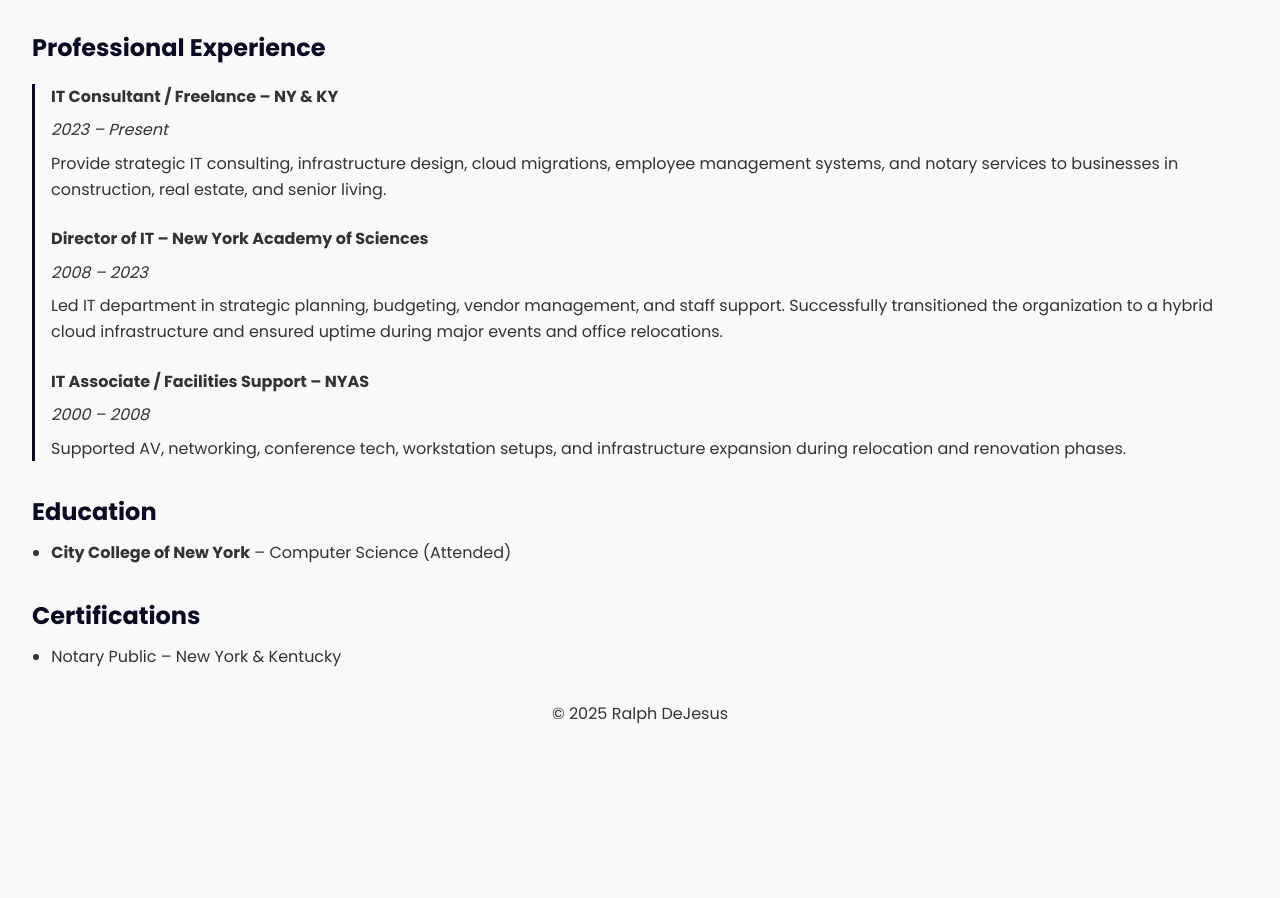
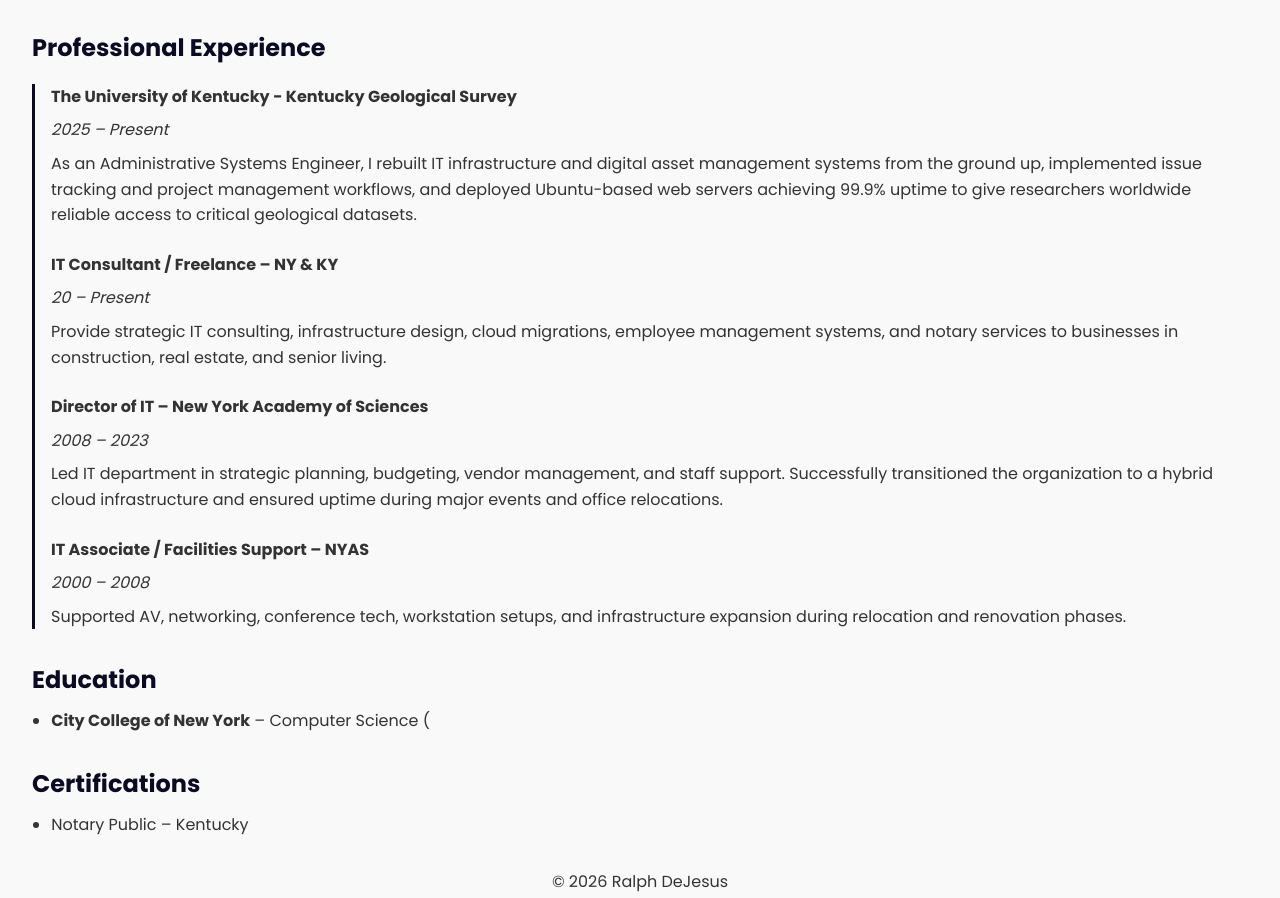
Before and after one commit to rdejesus-ai/rdejesus-ai.github.io, a plain HTML site: page resume.html in a window 1280 px wide. Shown: the part 586-1484 px from the top of the page. Before the commit the page ends 1377 px from the top, so only its background shows below. Drawn offline with Linux system fonts and the light colour scheme.

Commit message:
Update resume with new job and education details

```diff
--- a/resume.html
+++ b/resume.html
@@ -126,9 +126,14 @@
   <section class="section">
     <h2>Professional Experience</h2>
     <div class="timeline">
+        <div class="timeline-entry">
+        <h4>The University of Kentucky - Kentucky Geological Survey</h4>
+        <p><em>2025 – Present</em></p>
+        <p>As an Administrative Systems Engineer, I rebuilt IT infrastructure and digital asset management systems from the ground up, implemented issue tracking and project management workflows, and deployed Ubuntu-based web servers achieving 99.9% uptime to give researchers worldwide reliable access to critical geological datasets.</p>
+      </div>
       <div class="timeline-entry">
         <h4>IT Consultant / Freelance – NY & KY</h4>
-        <p><em>2023 – Present</em></p>
+        <p><em>20 – Present</em></p>
         <p>Provide strategic IT consulting, infrastructure design, cloud migrations, employee management systems, and notary services to businesses in construction, real estate, and senior living.</p>
       </div>
       <div class="timeline-entry">
@@ -147,19 +152,19 @@
   <section class="section">
     <h2>Education</h2>
     <ul>
-      <li><strong>City College of New York</strong> – Computer Science (Attended)</li>
+      <li><strong>City College of New York</strong> – Computer Science (</li>
     </ul>
   </section>
 
   <section class="section">
     <h2>Certifications</h2>
     <ul>
-      <li>Notary Public – New York & Kentucky</li>
+      <li>Notary Public – Kentucky</li>
     </ul>
   </section>
 
   <footer>
-    <p>&copy; 2025 Ralph DeJesus</p>
+    <p>&copy; 2026 Ralph DeJesus</p>
   </footer>
 
 </body>
```
